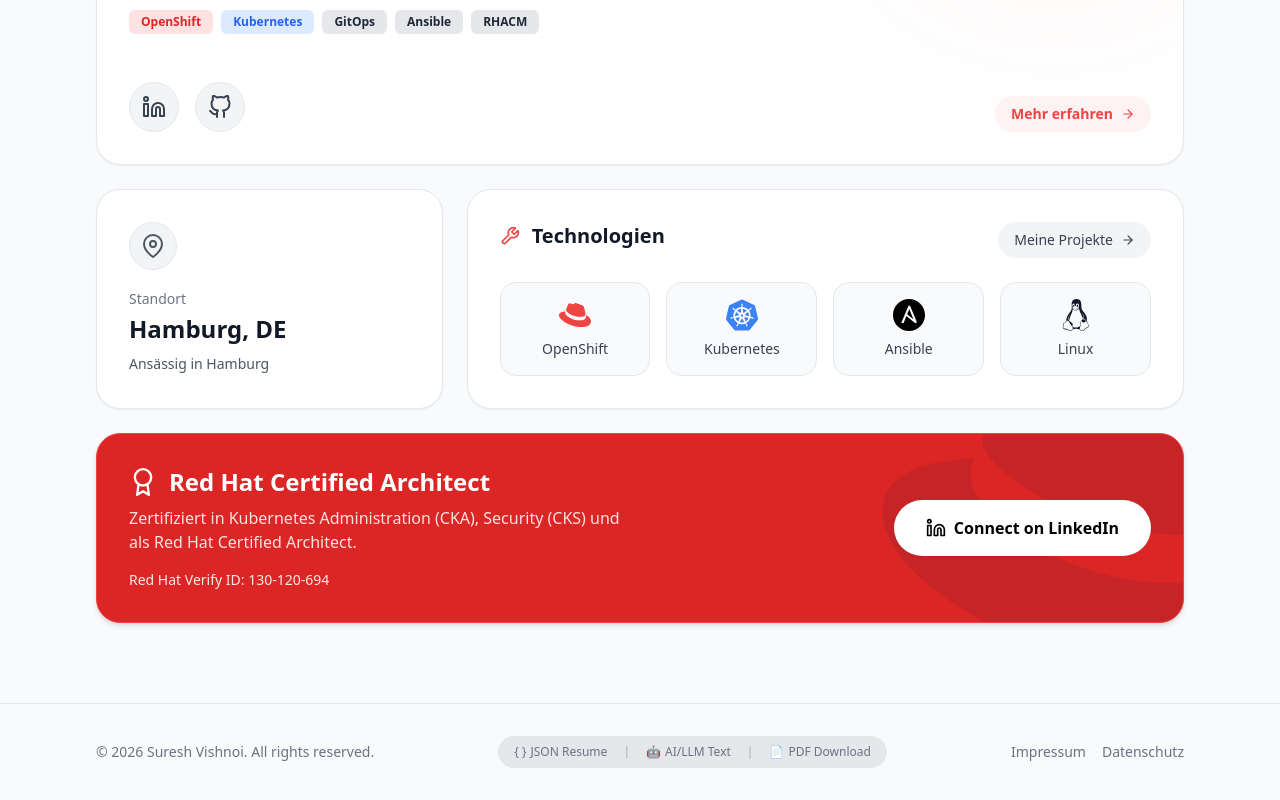
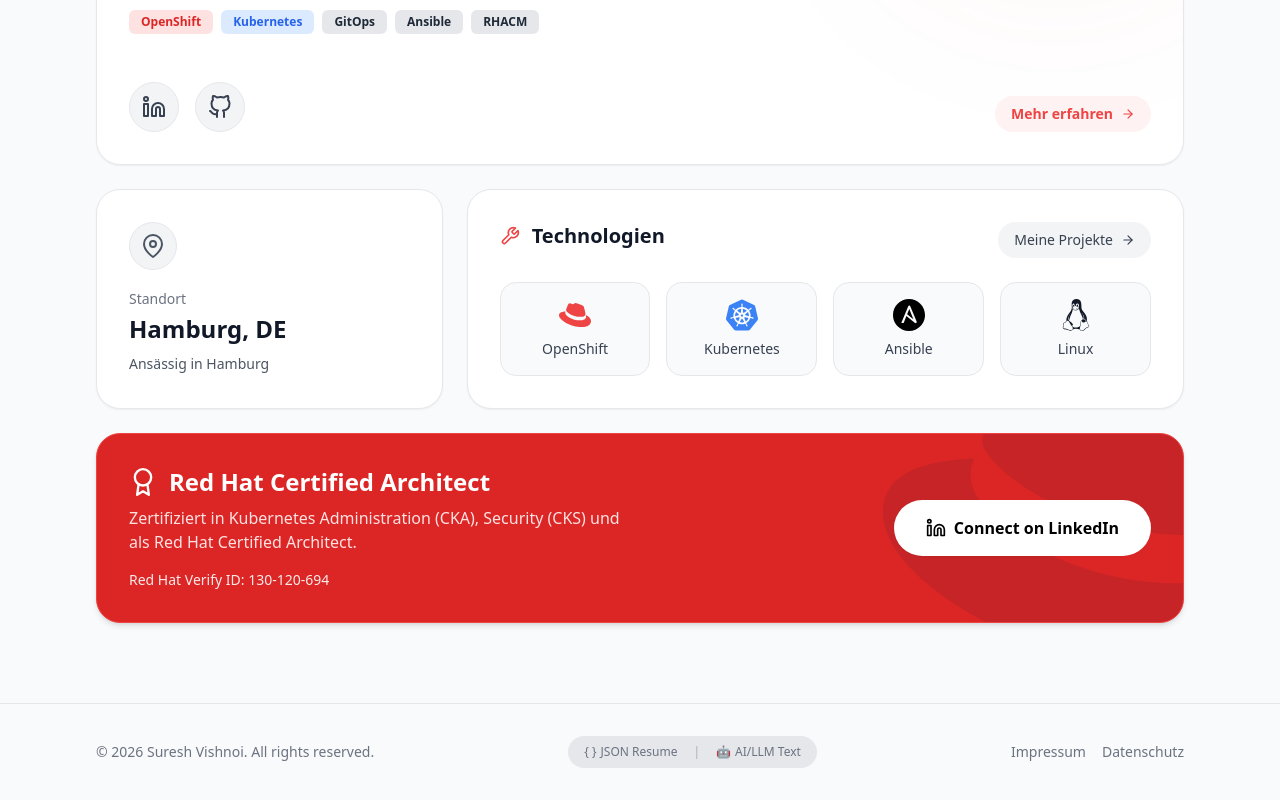
Before and after one commit to vishnoisuresh/suresh-vishnoi-portfolio, a Next.js app: page / in a window 1280 px wide. Shown: the part 436-1236 px from the top of the page. Built offline with nearby package versions, Linux system fonts and the light colour scheme.

Commit message:
chore: remove pdf download and references

```diff
--- a/src/components/Layout.jsx
+++ b/src/components/Layout.jsx
@@ -133,10 +133,6 @@
             <a href="/suresh-vishnoi-portfolio/llms.txt" target="_blank" rel="noopener noreferrer" className="hover:text-red-500 transition-colors flex items-center gap-1">
               <span aria-hidden="true">🤖</span> AI/LLM Text
             </a>
-            <span className="opacity-50">|</span>
-            <a href="/suresh-vishnoi-portfolio/suresh-vishnoi-resume.pdf" download className="hover:text-red-500 transition-colors flex items-center gap-1">
-              <span aria-hidden="true">📄</span> PDF Download
-            </a>
           </div>
 
           <div className="space-x-4">
```
Also changed, not shown: public/llm.txt, public/llms-full.txt, public/llms.txt, public/robots.txt, 1 other file (tests, documents, lock files or other folders).
